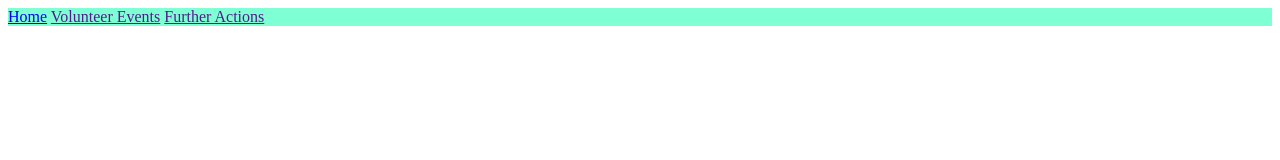
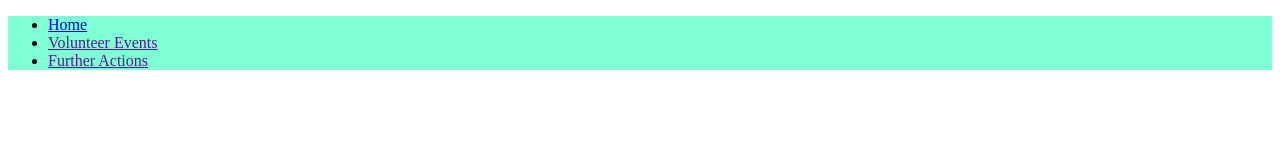
Before and after one commit to Rdawson96/WhitbyBeachClean, a plain HTML site: page index.html in a window 1280 px wide. Drawn offline with Linux system fonts and the light colour scheme.

Commit message:
amended nav bar to unordered list

```diff
--- a/assets/css/style.css
+++ b/assets/css/style.css
@@ -2,3 +2,7 @@ header {
     background-color:aquamarine;
     width:100%;
 }
+
+.active {
+    border-bottom: 1px;
+}
--- a/index.html
+++ b/index.html
@@ -15,9 +15,11 @@
 <body>
     <header>
         <nav>
-            <a href="index.html">Home</a>
-            <a href="">Volunteer Events</a>
-            <a href="">Further Actions</a>
+            <ul>
+                <li><a href="index.html" class="active">Home</a></li>
+                <li><a href="">Volunteer Events</a></li>
+                <li><a href="">Further Actions</a></li>
+            </ul>
         </nav>
     </header>
 
```
